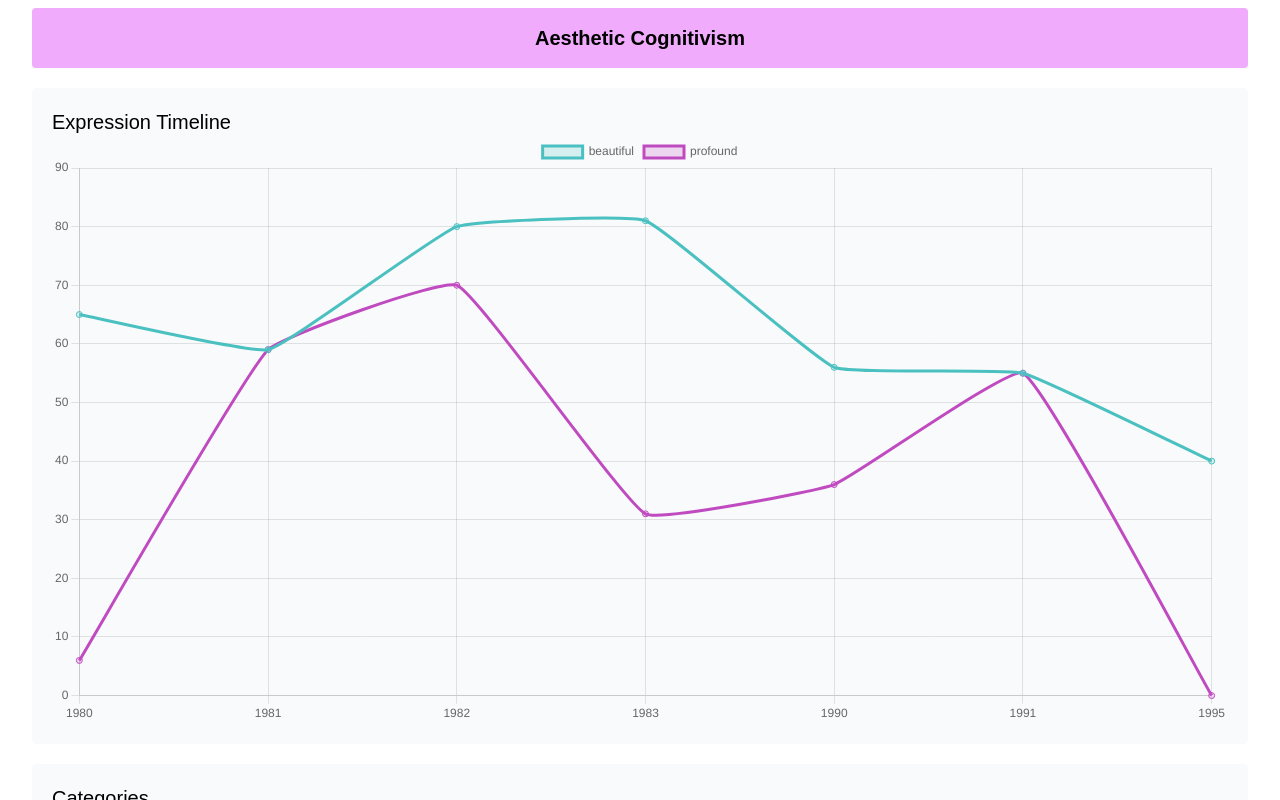
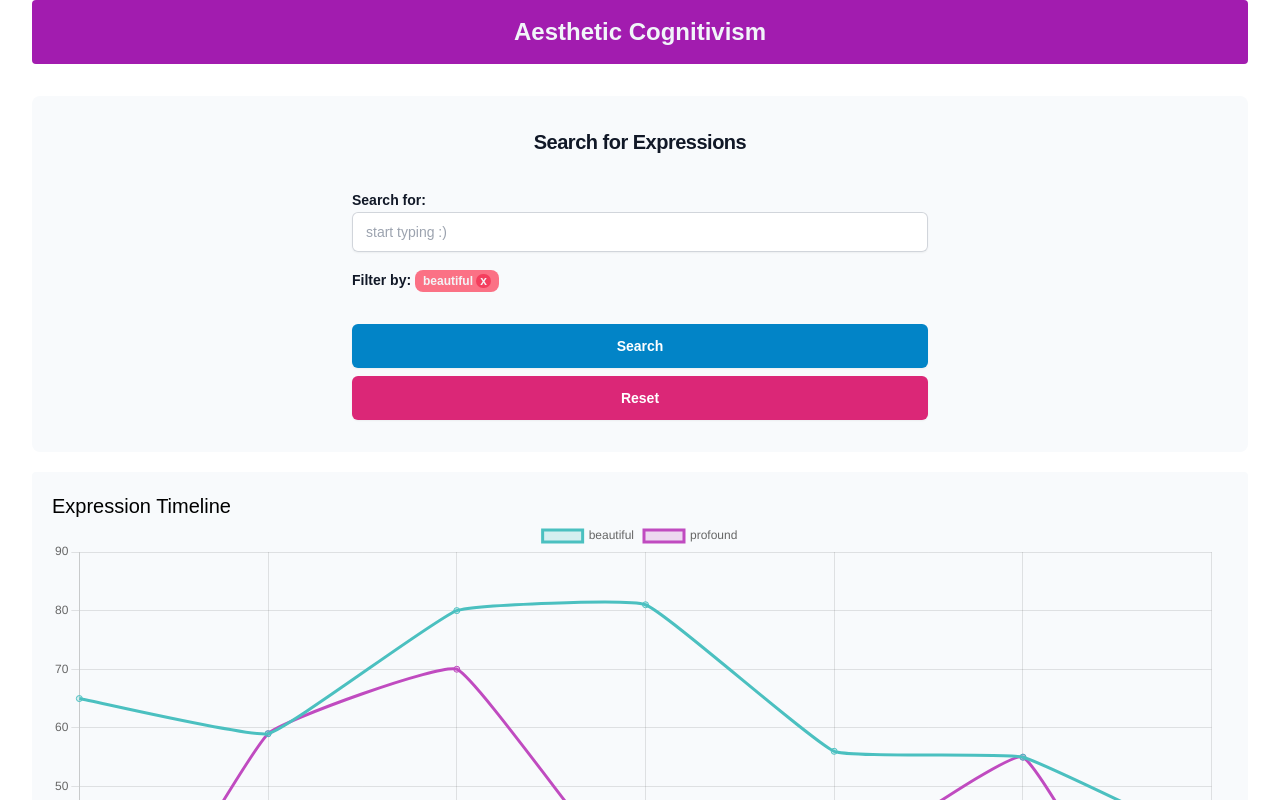
Before and after one commit to Maen1/aesthetic-cognitivism, a Vue app in the folder ui/: page / in a window 1280 px wide. Shown: the top 800 px of the page. Built offline with nearby package versions, Linux system fonts and the light colour scheme.

Commit message:
added search form

```diff
--- a/ui/src/App.vue
+++ b/ui/src/App.vue
@@ -1,4 +1,5 @@
 <script setup>
+import SearchForm from './components/SearchForm.vue';
 import HelloWorld from './components/HelloWorld.vue'
 import Chart from 'chart.js/auto';
 
@@ -94,6 +95,7 @@ onMounted(() => {
 <template>
   <HelloWorld msg="Aesthetic Cognitivism"/>
 
+  <SearchForm />
     <div class="bg-slate-50 p-5 rounded my-5">
         <p class="text-xl">Expression Timeline</p>
         <canvas id="line"></canvas>
--- a/ui/src/components/HelloWorld.vue
+++ b/ui/src/components/HelloWorld.vue
@@ -12,8 +12,8 @@ defineProps({
 </script>
 
 <template>
-  <div class="w-full bg-fuchsia-300 p-4 flex justify-center rounded my-2">
-      <h1 class="text-xl font-bold ">{{ msg }}</h1>
+  <div class="w-full bg-fuchsia-700 p-4 flex justify-center rounded">
+      <h1 class="text-2xl font-bold text-slate-100">{{ msg }}</h1>
   </div>
 
 <!--
--- /dev/null
+++ b/ui/src/components/SearchForm.vue
@@ -0,0 +1,85 @@
+
+<script setup>
+</script>
+
+<template>
+  <main class=" px-4 md:px-0 pt-8">
+    <div class="max-w-8xl mx-auto bg-slate-50 py-8 rounded-lg  px-4 md:px-0">
+      <div
+        class="absolute inset-x-0 top-[-10rem] -z-10 transform-gpu overflow-hidden blur-3xl sm:top-[-20rem]"
+        aria-hidden="true"
+      >
+        <!-- <div
+          class="relative left-1/2 -z-10 aspect-[1155/678] w-[36.125rem] max-w-none -translate-x-1/2 rotate-[30deg] bg-gradient-to-tr from-[#ff80b5] to-[#9089fc] opacity-30 sm:left-[calc(50%-40rem)] sm:w-[72.1875rem]"
+          style="
+            clip-path: polygon(
+              74.1% 44.1%,
+              100% 61.6%,
+              97.5% 26.9%,
+              85.5% 0.1%,
+              80.7% 2%,
+              72.5% 32.5%,
+              60.2% 62.4%,
+              52.4% 68.1%,
+              47.5% 58.3%,
+              45.2% 34.5%,
+              27.5% 76.7%,
+              0.1% 64.9%,
+              17.9% 100%,
+              27.6% 76.8%,
+              76.1% 97.7%,
+              74.1% 44.1%
+            );
+          "
+        ></div> -->
+      </div>
+      <div class="mx-auto max-w-2xl text-center">
+        <h2 class="text-lg font-bold tracking-tight text-gray-900 sm:text-xl">Search for Expressions</h2>
+        <!-- <p class="mt-2 text-lg leading-8 text-gray-600">
+          This project investigates how they contributed to shaping disease concepts, illness
+          experience, and medical practices throughout the 20th century.
+        </p> -->
+      </div>
+      <form @submit.prevent="" class="mx-auto mt-8 max-w-xl  bg-slate-50">
+        <div class="grid grid-cols-1 gap-x-8 gap-y-6 sm:grid-cols-2">
+          <div class="sm:col-span-2">
+            <label for="search" class="block text-sm font-semibold leading-6 text-gray-900">Search for: </label>
+            <input
+              type="text"
+              id="search"
+              autocomplete="given-name"
+              class="block w-full rounded-md border-0 px-3.5 py-2 text-gray-900 shadow-sm ring-1 ring-inset ring-gray-300 placeholder:text-gray-400 focus:ring-2 focus:ring-inset focus:ring-sky-600 sm:text-sm sm:leading-6"
+              placeholder="start typing :)"
+            />
+          </div>
+
+        </div>
+
+          <div class="my-4 block w-full">
+             <p class="text-sm font-semibold leading-6 text-gray-900">Filter by:
+
+                 <a class="text-xs text-gray-100 bg-rose-400 py-1 px-2 mr-1 rounded-lg items-center hover:cursor-pointer">
+                    beautiful
+                    <span  class="bg-rose-500 py-[0.5] px-1 rounded-full ">x</span>
+                  </a>
+            </p>
+          </div>
+
+        <div class="mt-8">
+          <a
+            class="block w-full rounded-md bg-sky-600 px-4 py-3 text-center text-sm font-semibold text-white shadow-sm hover:bg-sky-500 hover:cursor-pointer focus-visible:outline focus-visible:outline-2 focus-visible:outline-offset-2 focus-visible:outline-sky-600"
+          >
+            Search
+          </a>
+        </div>
+        <div class="mt-2">
+          <a
+            class="block w-full rounded-md bg-pink-600 px-4 py-3 text-center text-sm font-semibold text-white shadow-sm hover:bg-pink-500 hover:cursor-pointer focus-visible:outline focus-visible:outline-2 focus-visible:outline-offset-2 focus-visible:outline-pink-600"
+          >
+            Reset
+          </a>
+        </div>
+      </form>
+    </div>
+  </main>
+</template>
```
